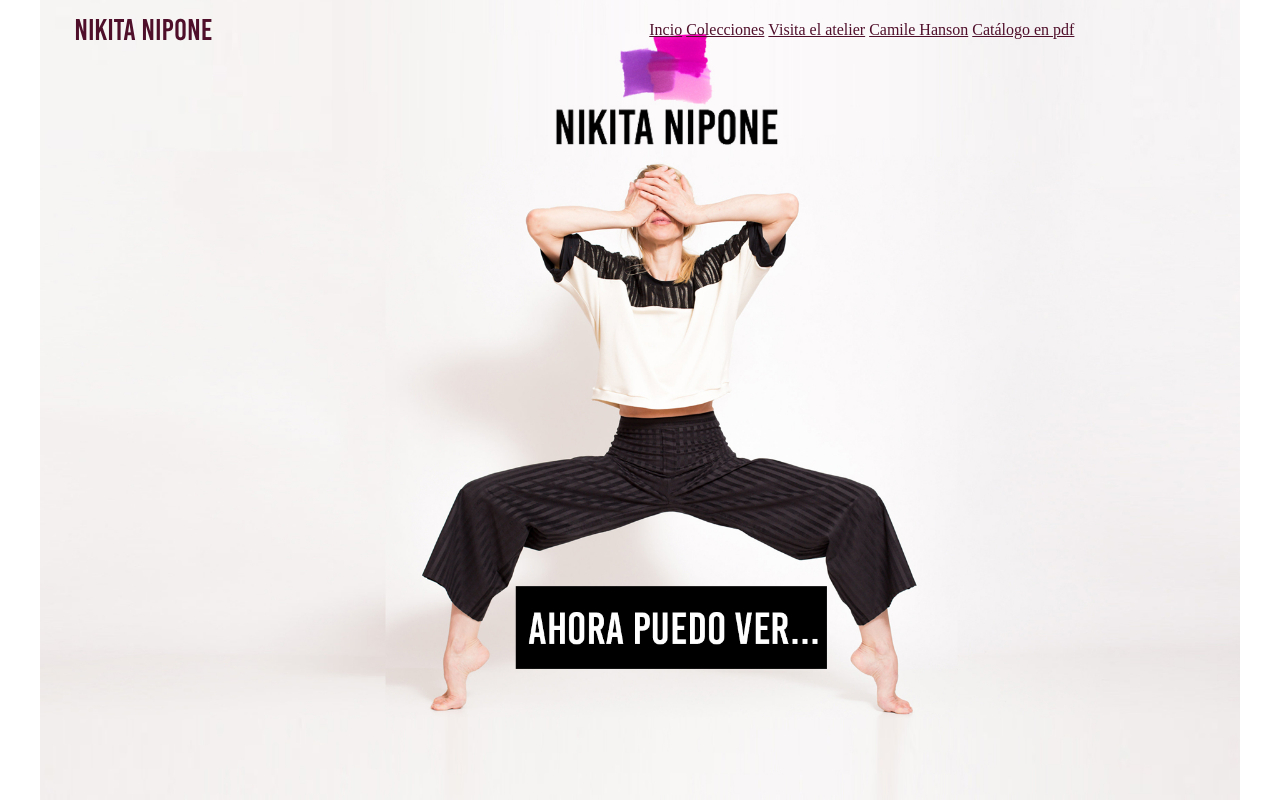
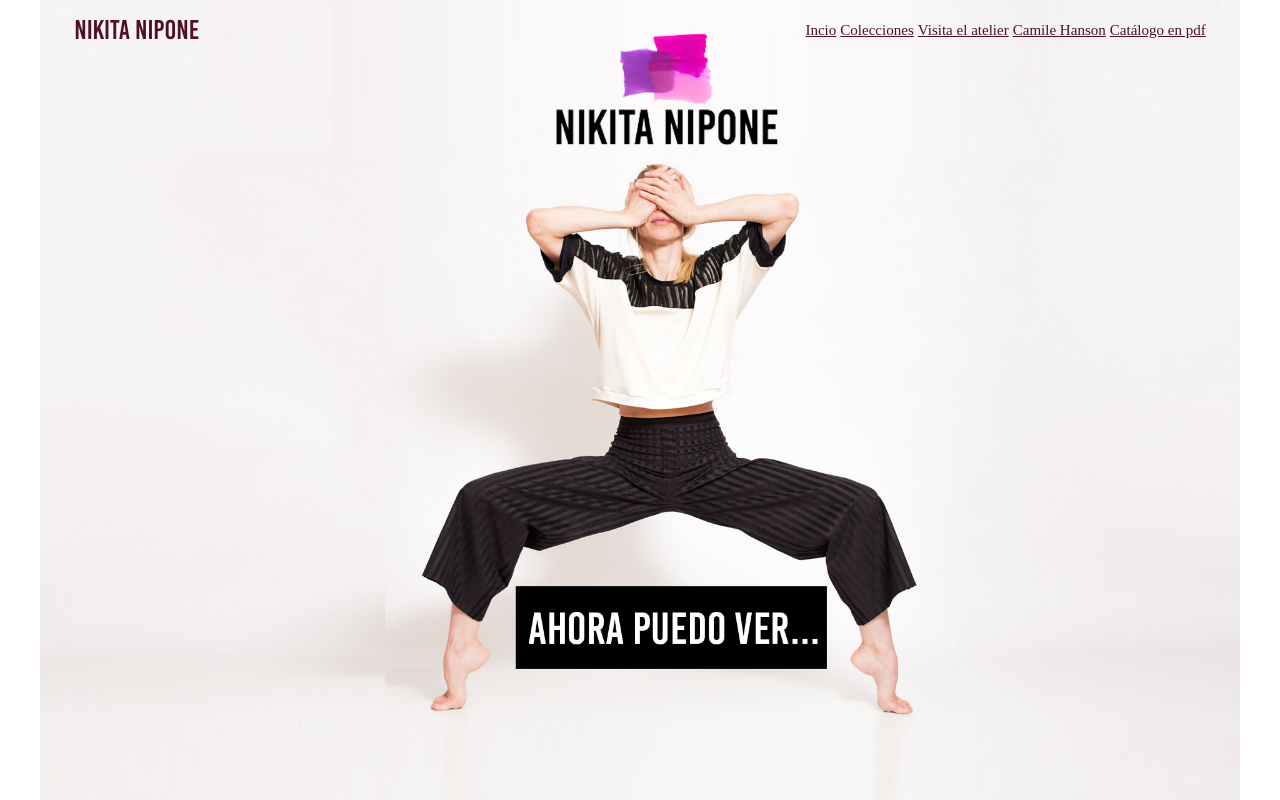
Before and after one commit to gitter-badger/ahora-puedo-ver, a plain HTML site: page index.html in a window 1280 px wide. Shown: the top 800 px of the page. Drawn offline with Linux system fonts and the light colour scheme; a script that the page names is missing; a web font is replaced by a local one.

Commit message:
resoluciones

```diff
--- a/sass/_layouts.scss
+++ b/sass/_layouts.scss
@@ -28,19 +28,17 @@ $susy: (
 body {
   font-family: 'Fauna One', serif;
   color: $color1;
+  font-size: 100%;
 }
 .main0 {
   height: 100vh;
   @include background(image-url("portada4.jpg"));
-  background-size: contain;
+  background-size: cover;
   background-position: center;
   background-repeat: no-repeat;
-  display: flex;
-  align-items: center;
-  justify-content: flex-end;
-  flex-direction: column;
   @include breakpoint($portatiles){
     background-size: contain;
+
   }
   h1 {
     font-family: 'Bebas kai', serif;
@@ -63,9 +61,15 @@ body {
 .main1 {
   height: 100vh;
   @include background(image-url("2sintexto.jpg"));
+  background-repeat: no-repeat;
+  background-size: cover;
+  background-position: left;
+  @include breakpoint($tabletas){
     background-size: contain;
-  background-repeat: no-repeat;
     background-position: center;
+  }
+
+
   h1 {
     padding-left: span(5);
       margin-bottom: span(1);
@@ -137,15 +141,13 @@ header {
   padding-top: span(1);
   padding-bottom: span(1);
 
-  @include breakpoint($tabletas) {
+  @include breakpoint($tabletas2) {
   position: fixed;
-    line-height: 40px;
   line-height: 60px;
   padding-top: 0px;
   padding-bottom: 0px;
   text-align: left;
-    display: flex;
-    justify-content: space-between;
+
   background-color: transparent;
   @include transition-property(background-color);
   @include transition-duration(1s);
@@ -154,10 +156,12 @@ header {
     padding-left: 0px;
     color: rgba(79, 15, 42, 100);
     margin-bottom: span(1);
-    font-size: 30px;
+    font-size: 170%;
+    color: $color5;
     @include span(full);
-    @include breakpoint($tabletas) {
-      @include span(3);
+    @include breakpoint($tabletas2) {
+      color: $color4;
+    @include span(4);
     padding-left: span(1);
     margin-bottom: 0px;
   }
@@ -165,17 +169,23 @@ header {
   ul {
     margin-top: span(1);
     @include inline-list;
-    @include pie-clearfix;
     @include span(full);
-    @include breakpoint($tabletas){
+    text-align: center;
+    @include breakpoint($tabletas2){
+      @include span(10 last);
       padding-right: span(1);
-      @include span(last 7);
+      text-align: right;
     }
 
 
   }
   a {
+    color: $color5;
+    font-size: 94%;
+    @include breakpoint($tabletas2){
       color: rgba(79, 15, 42, 100);
+    }
+
   }
 
 }
@@ -198,3 +208,6 @@ h1, h2, h3 {
 .main5 {
   background-color: rgba(35, 12, 25, 100);
 }
+#main1 {
+height: auto;
+}
```
Also changed, not shown: css/screen.css. Lines whose indentation alone changed are shown as unchanged.
